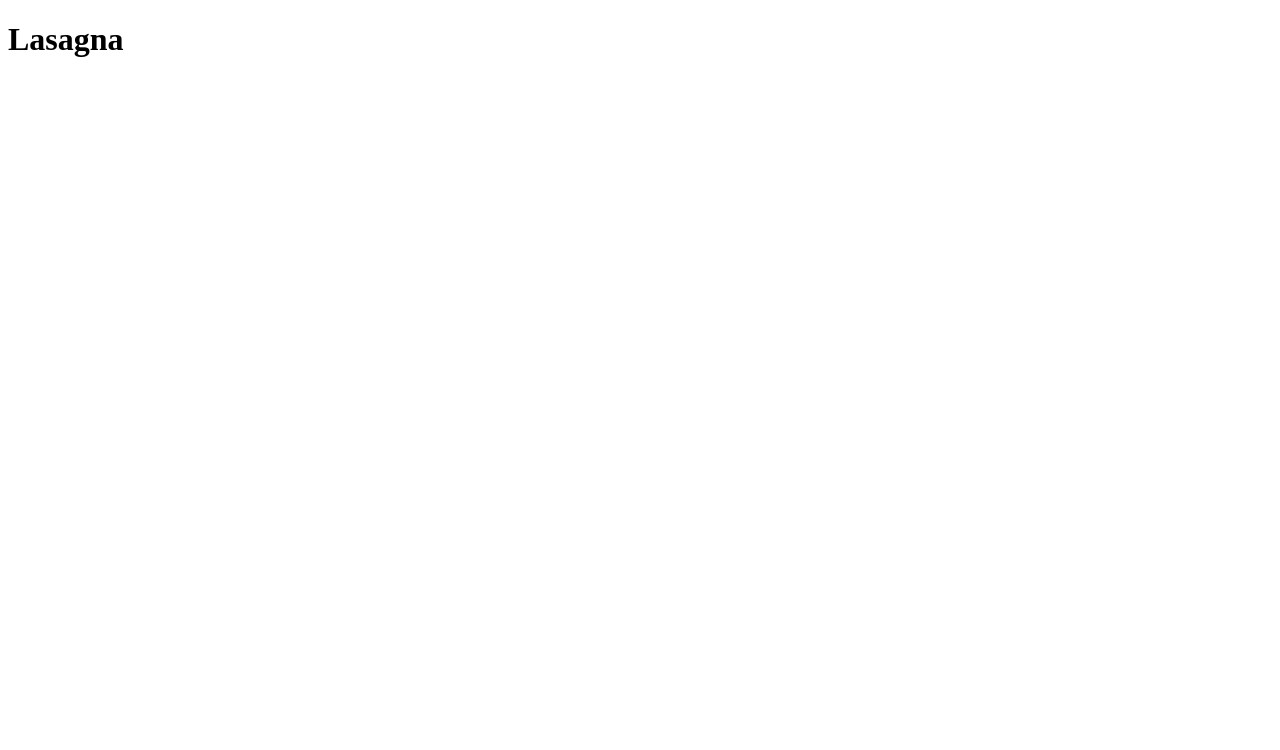
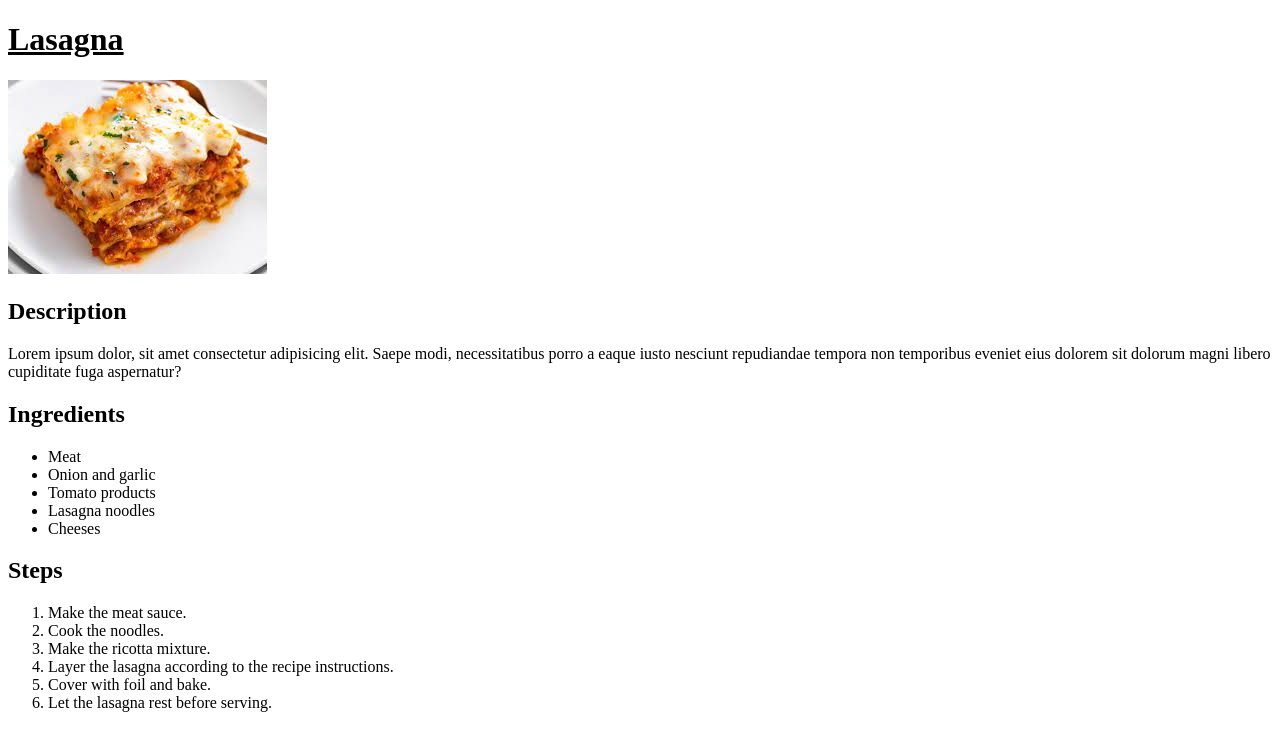
Before and after one commit to safieawaad/odin-recipes, a plain HTML site: page recipes/lasagna.html in a window 1280 px wide. Drawn offline with Linux system fonts and the light colour scheme.

Commit message:
lasagna.html: Added the page's Content lasagna.jpg: New File

```diff
--- a/recipes/lasagna.html
+++ b/recipes/lasagna.html
@@ -9,7 +9,28 @@
 </head>
 
 <body>
-    <h1>Lasagna</h1>
+    <h1><u>Lasagna</u></h1>
+    <img src="lasagna.jpg" alt="Your browser doesn't support this photo type">
+    <h2>Description</h2>
+    <p>Lorem ipsum dolor, sit amet consectetur adipisicing elit. Saepe modi, necessitatibus porro a eaque iusto nesciunt
+        repudiandae tempora non temporibus eveniet eius dolorem sit dolorum magni libero cupiditate fuga aspernatur?</p>
+    <h2>Ingredients</h2>
+    <ul>
+        <li>Meat</li>
+        <li>Onion and garlic</li>
+        <li>Tomato products</li>
+        <li>Lasagna noodles</li>
+        <li>Cheeses</li>
+    </ul>
+    <h2>Steps</h2>
+    <ol>
+        <li>Make the meat sauce.</li>
+        <li>Cook the noodles.</li>
+        <li>Make the ricotta mixture.</li>
+        <li>Layer the lasagna according to the recipe instructions.</li>
+        <li>Cover with foil and bake.</li>
+        <li>Let the lasagna rest before serving.</li>
+    </ol>
 </body>
 
 </html>
```
Also changed, not shown: recipes/lasagna.jpg (added).
